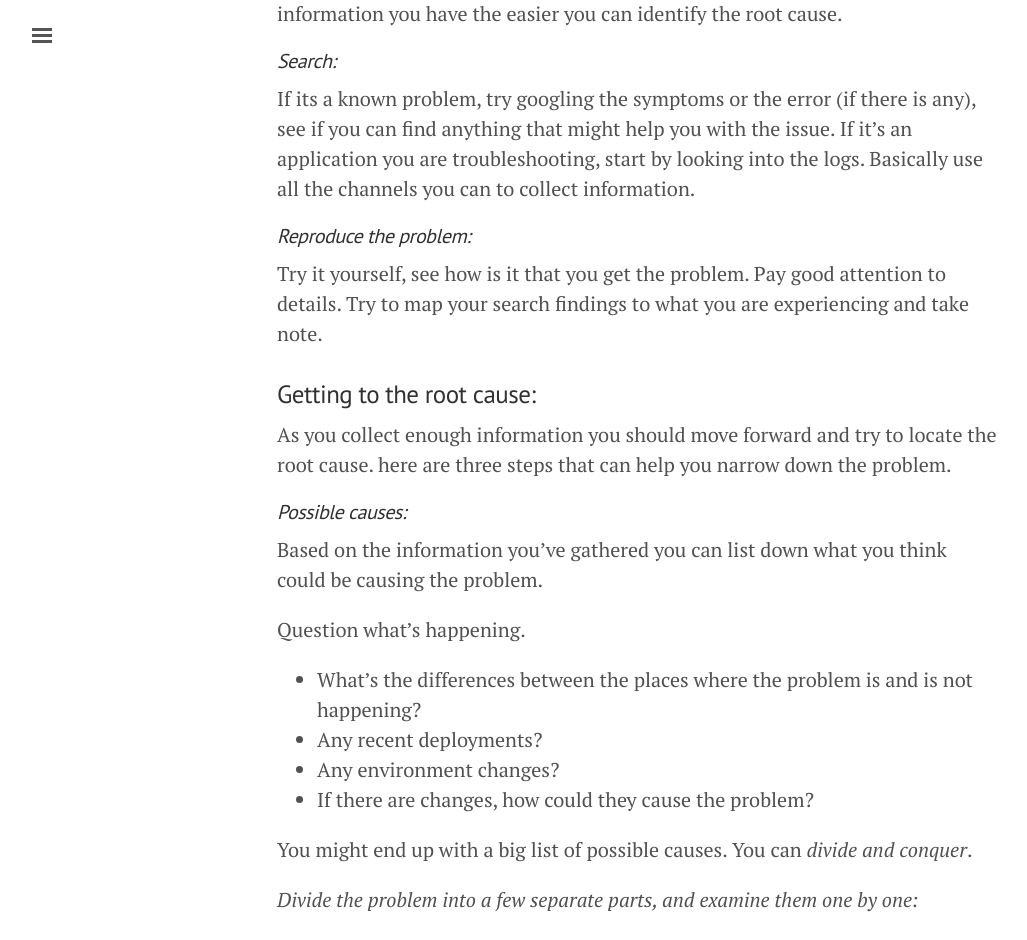
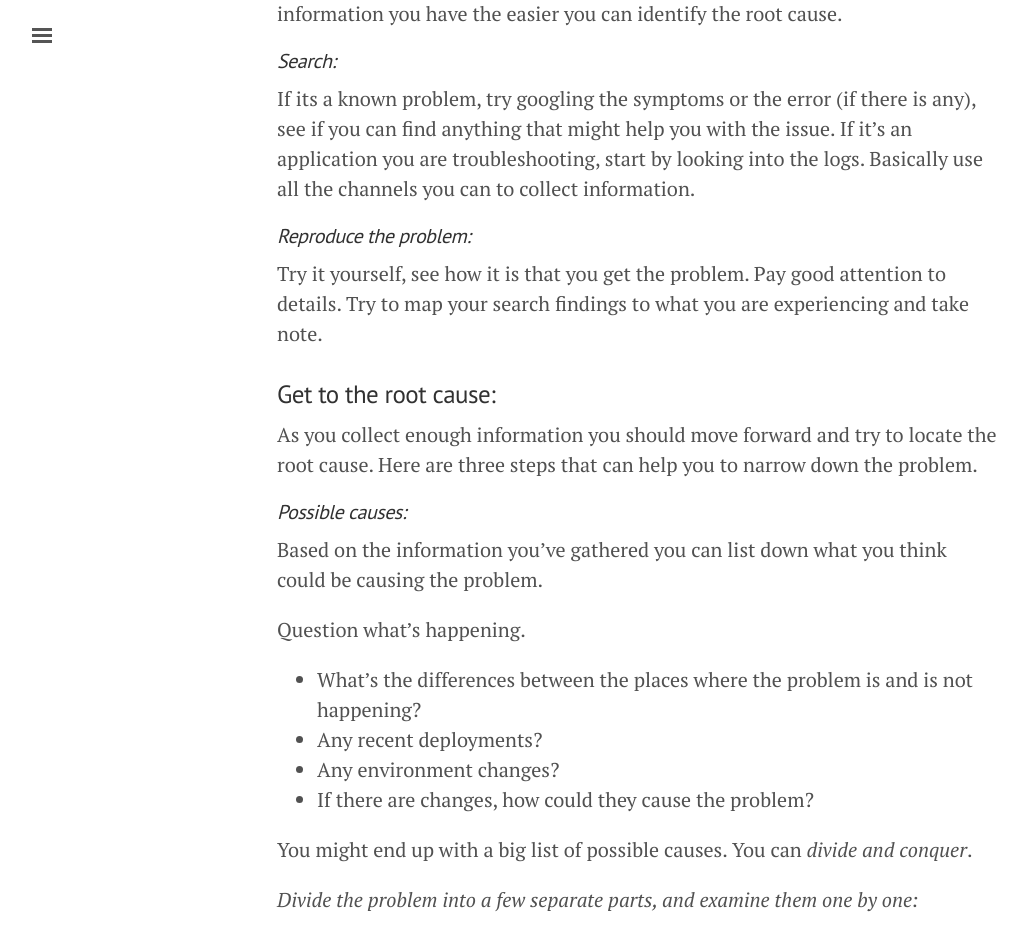
Before and after one commit to hosseintoussi/hosseintoussi.github.io, a Jekyll site: the page built from _posts/2016-04-29-Troubleshooting.markdown, in a window 1280 px wide and 1400 px high, scrolled down 926 px. Shown: the top 940 px of the window, without its empty margins (3-1030 px from the left). Built offline with Jekyll 4.4.1, drawn with Linux system fonts in a browser that asks for light colours; some of the changed text lies outside the part shown.

Commit message:
grammar changes

```diff
--- a/_posts/2016-04-29-Troubleshooting.markdown
+++ b/_posts/2016-04-29-Troubleshooting.markdown
@@ -20,17 +20,17 @@ A clear description of the problem.
 #### _Understand:_
 Understand how can the problem occur, and list down what could be wrong. Ask others who also know about the problem (Communicate!).
 
-### collecting information on the problem
+### Collect information on the problem
 It's time for some discovery! In this step you should be searching, reproducing the problem, and gathering as much information as you can. The more information you have the easier you can identify the root cause.
 
 #### _Search:_
 If its a known problem, try googling the symptoms or the error (if there is any), see if you can find anything that might help you with the issue. If it's an application you are troubleshooting, start by looking into the logs. Basically use all the channels you can to collect information.
 
 #### _Reproduce the problem:_
-Try it yourself, see how is it that you get the problem. Pay good attention to details. Try to map your search findings to what you are experiencing and take note.
+Try it yourself, see how it is that you get the problem. Pay good attention to details. Try to map your search findings to what you are experiencing and take note.
 
-### Getting to the root cause:
-As you collect enough information you should move forward and try to locate the root cause. here are three steps that can help you narrow down the problem.
+### Get to the root cause:
+As you collect enough information you should move forward and try to locate the root cause. Here are three steps that can help you to narrow down the problem.
 
 #### _Possible causes:_
 Based on the information you've gathered you can list down what you think could be causing the problem.
@@ -46,7 +46,7 @@ You might end up with a big list of possible causes. You can *divide and conquer
 
 _Divide the problem into a few separate parts, and examine them one by one:_
 
-you divide the problem into subproblems, and test each side separately to locate the side with the problem.
+Divide the problem into subproblems, and test each side separately to locate the side with the problem.
 
 ![Divide and conquer](https://s3.amazonaws.com/ka-cs-algorithms/divide_conquer_1_step.png "Divide and conquer")
 
```
Also changed, not shown: other parts of _posts/2016-04-29-Troubleshooting.markdown (+4 -4 lines).
